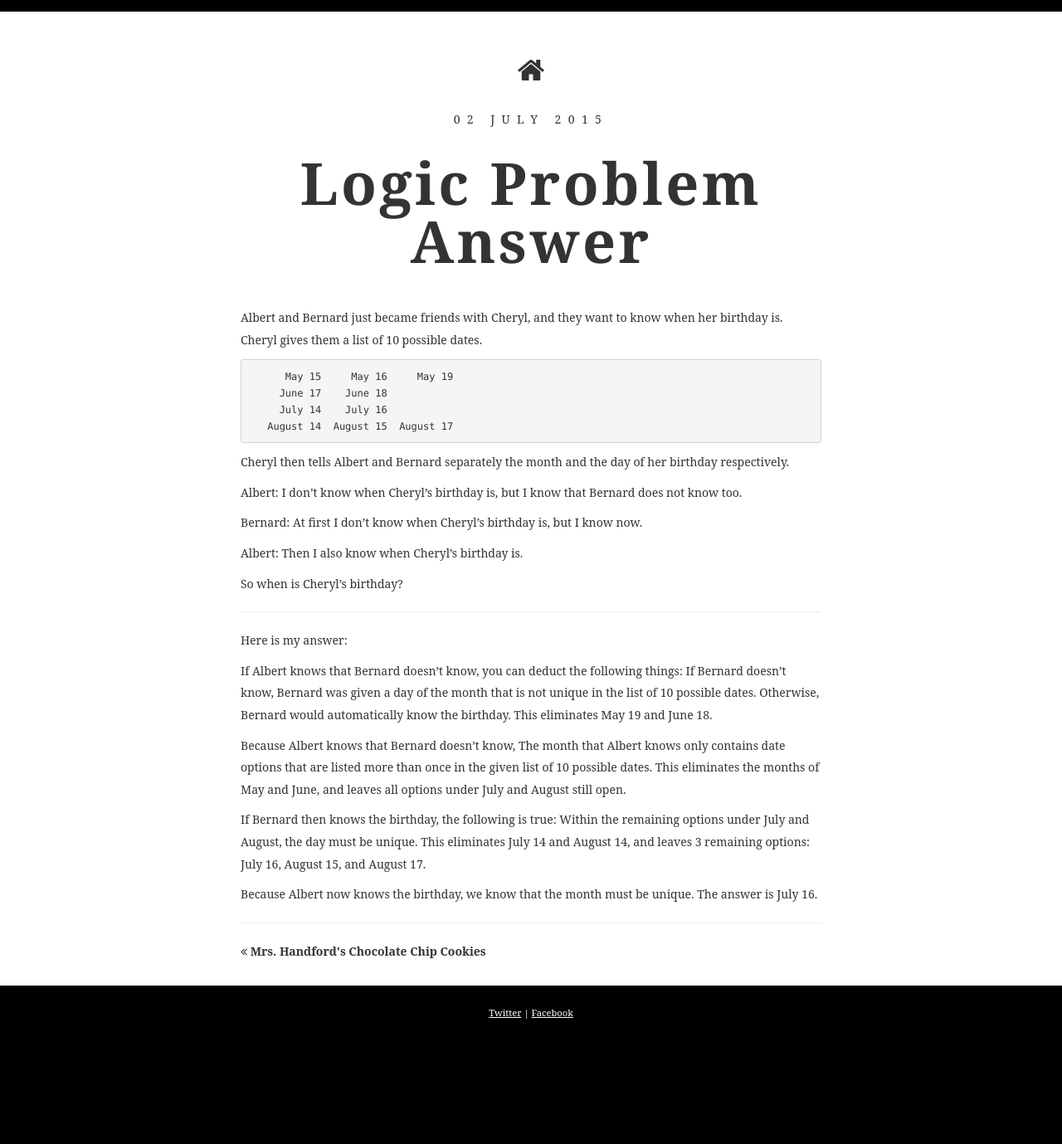
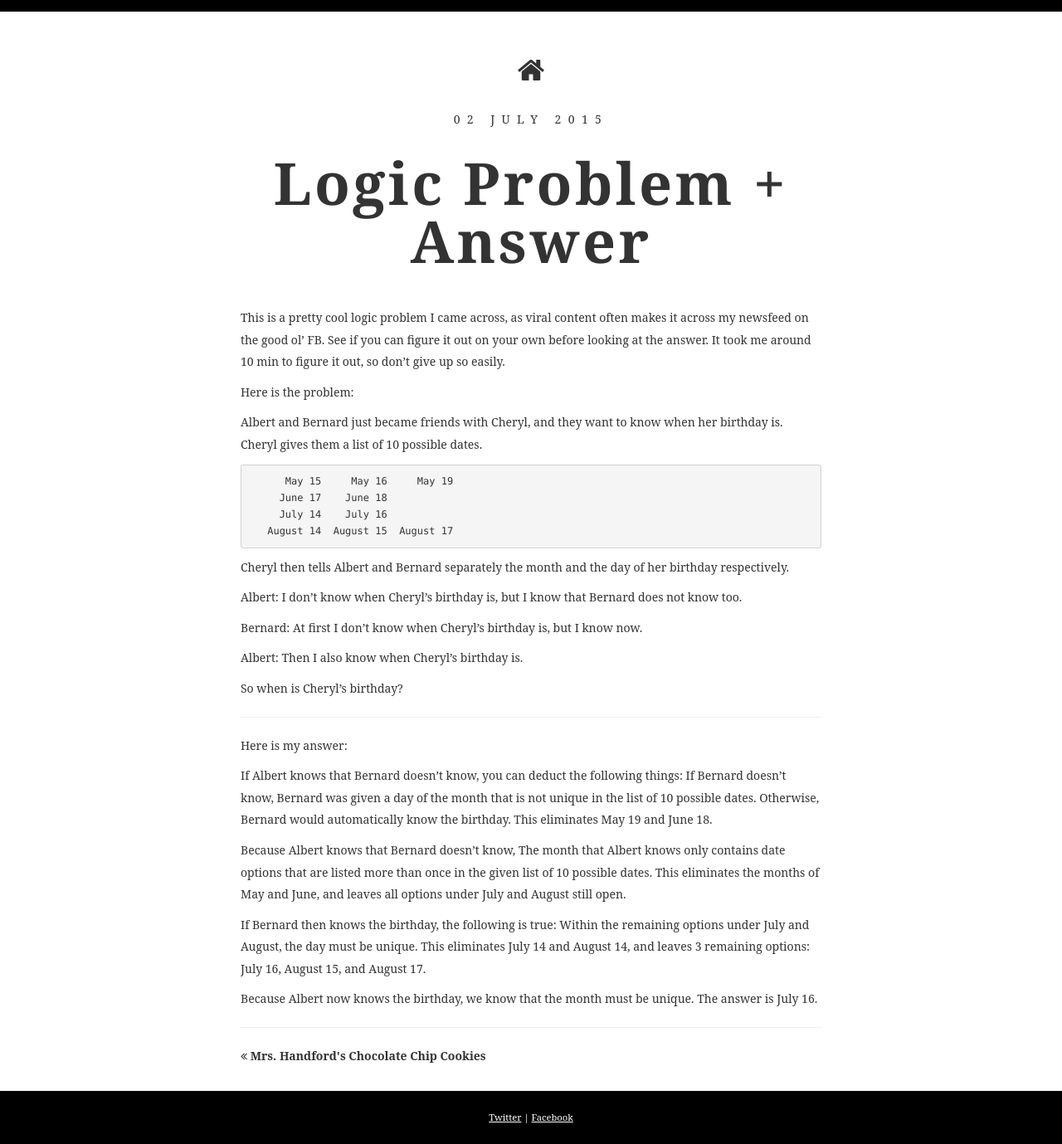
Before and after one commit to eastandwestwind/notes, a Jekyll site: the page built from _posts/2015-07-02-logicproblem.md, in a window 1280 px wide. Shown: the whole page at 83% size. Built offline with Jekyll 4.4.1, drawn with Linux system fonts in a browser that asks for light colours; some web fonts are replaced; before the commit the page ends 1253 px from its top, so only the background shows below that.

```diff
--- a/_posts/2015-07-02-logicproblem.md
+++ b/_posts/2015-07-02-logicproblem.md
@@ -1,7 +1,11 @@
 ---
 layout: post_page
-title: Logic Problem Answer
+title: Logic Problem + Answer
 ---
+
+This is a pretty cool logic problem I came across, as viral content often makes it across my newsfeed on the good ol' FB. See if you can figure it out on your own before looking at the answer. It took me around 10 min to figure it out, so don't give up so easily.
+
+Here is the problem:
 
 Albert and Bernard just became friends with Cheryl, and they want to know when her birthday is. Cheryl gives them a list of 10 possible dates.
 
```
Also changed, not shown: _posts/2013-09-01-ninth-post.md (deleted, +0 -14 lines), _posts/2013-10-01-tenth-post.md (deleted, +0 -6 lines), 2 other files.
